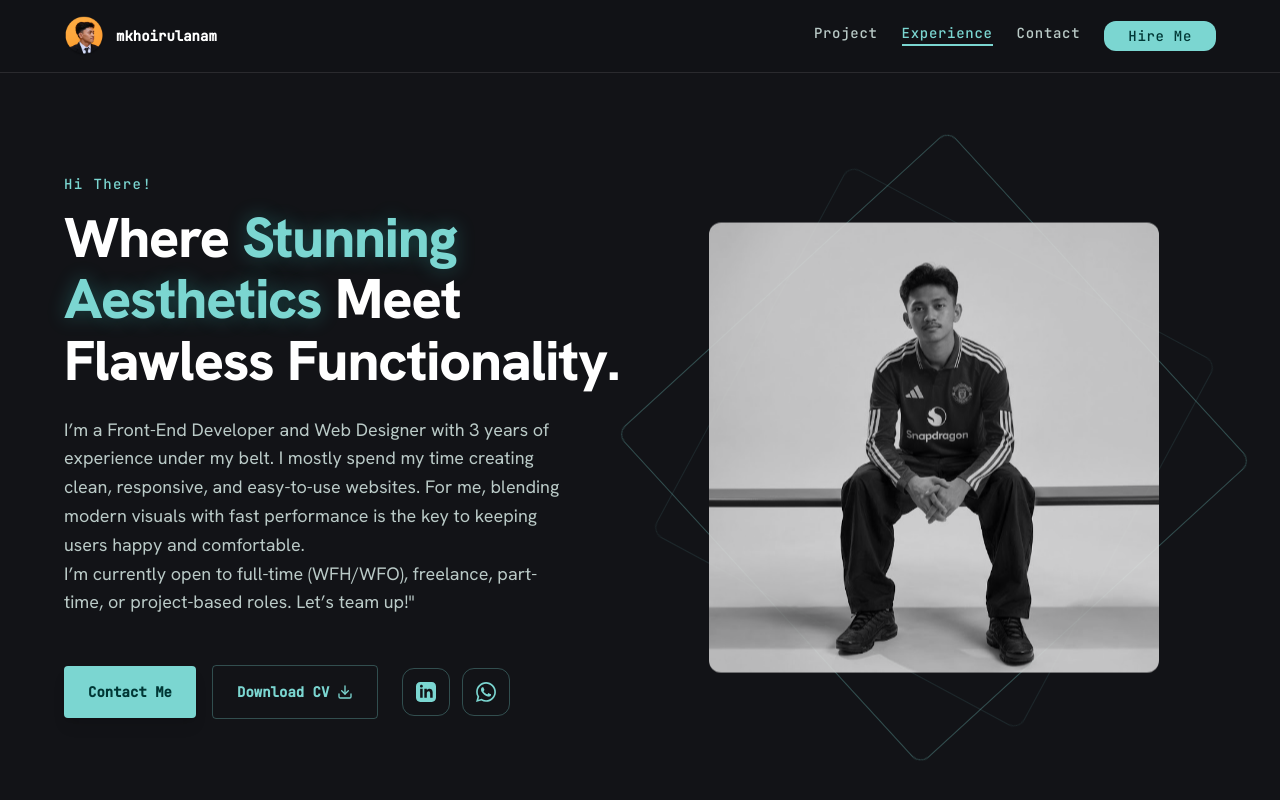
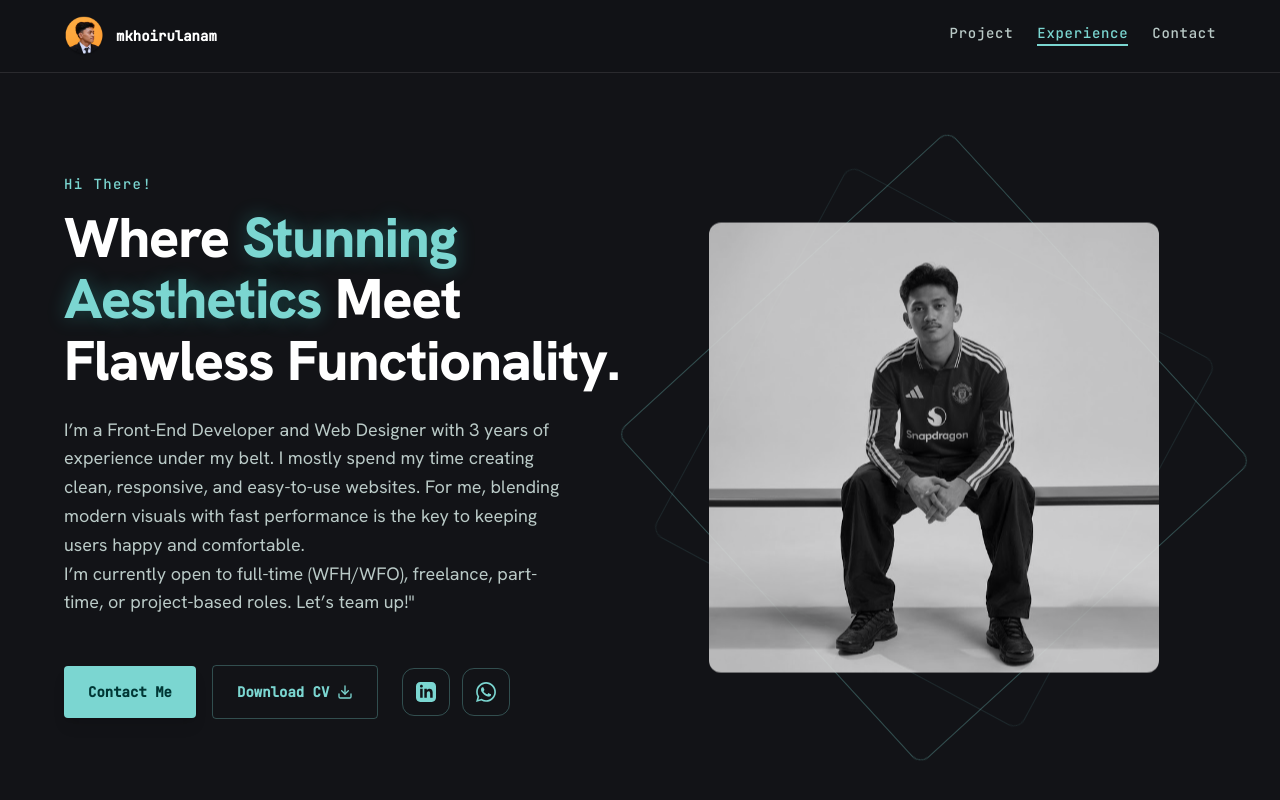
Before and after one commit to muhammadkhoirulanam18/Portfollio-Muhammad-khoirul-Anam, a Vue app: page / in a window 1280 px wide. Shown: the top 800 px of the page. Built offline with nearby package versions, Linux system fonts and the light colour scheme.

Commit message:
feat: revisi navbar

```diff
--- a/src/components/Navbar.vue
+++ b/src/components/Navbar.vue
@@ -28,9 +28,6 @@ const toggleMenu = () => {
       <div class="hidden md:flex gap-unit-lg items-center">
         <router-link :key="link.name" class="font-label-mono text-label-mono text-on-surface-variant hover:text-secondary transition-colors duration-300 border-b-2 border-transparent pb-1" active-class="!text-secondary !border-secondary" :to="link.path" v-for="link in navigation_links">
           {{ link.name }}
-        </router-link>
-        <router-link to="/contact" class="bg-secondary text-on-secondary px-unit-lg py-unit-sm rounded-full font-label-mono text-label-mono hover:scale-95 transition-all inline-block text-center">
-          Hire Me
         </router-link>
       </div>
 
```
